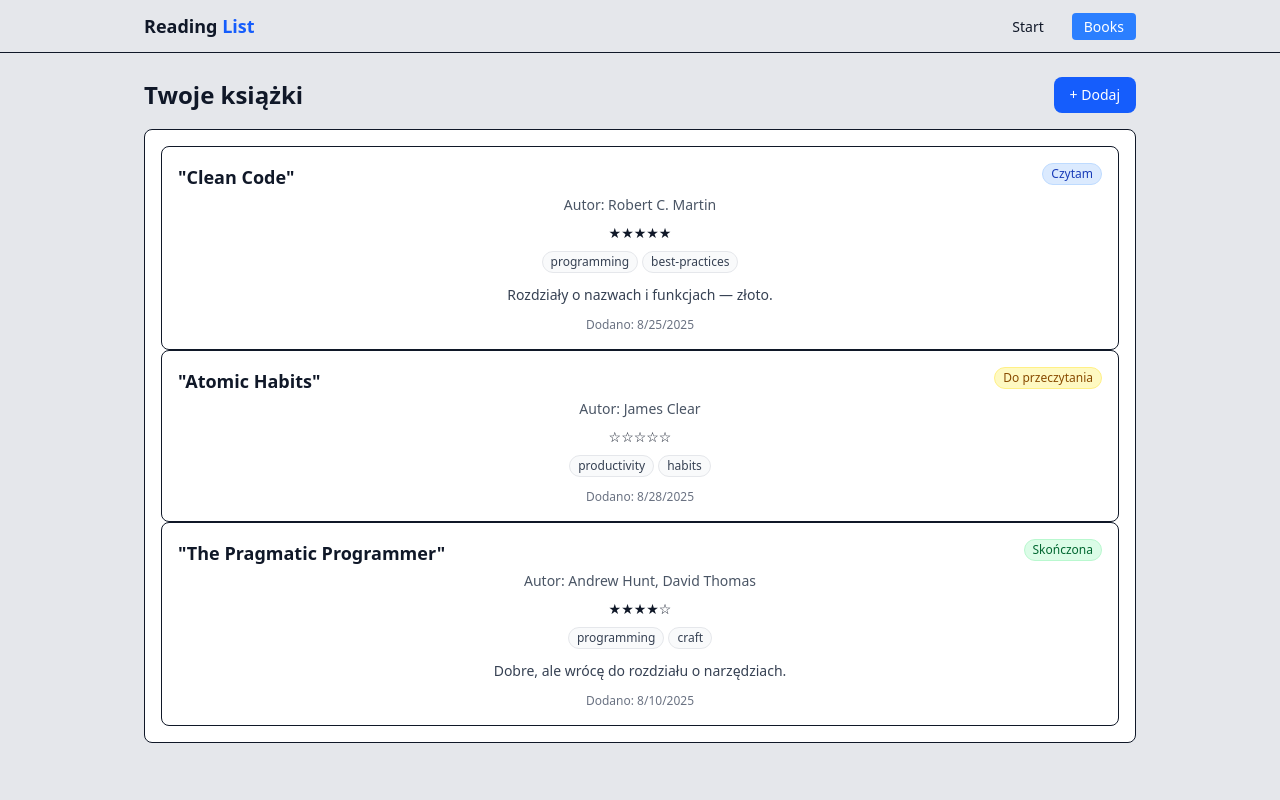
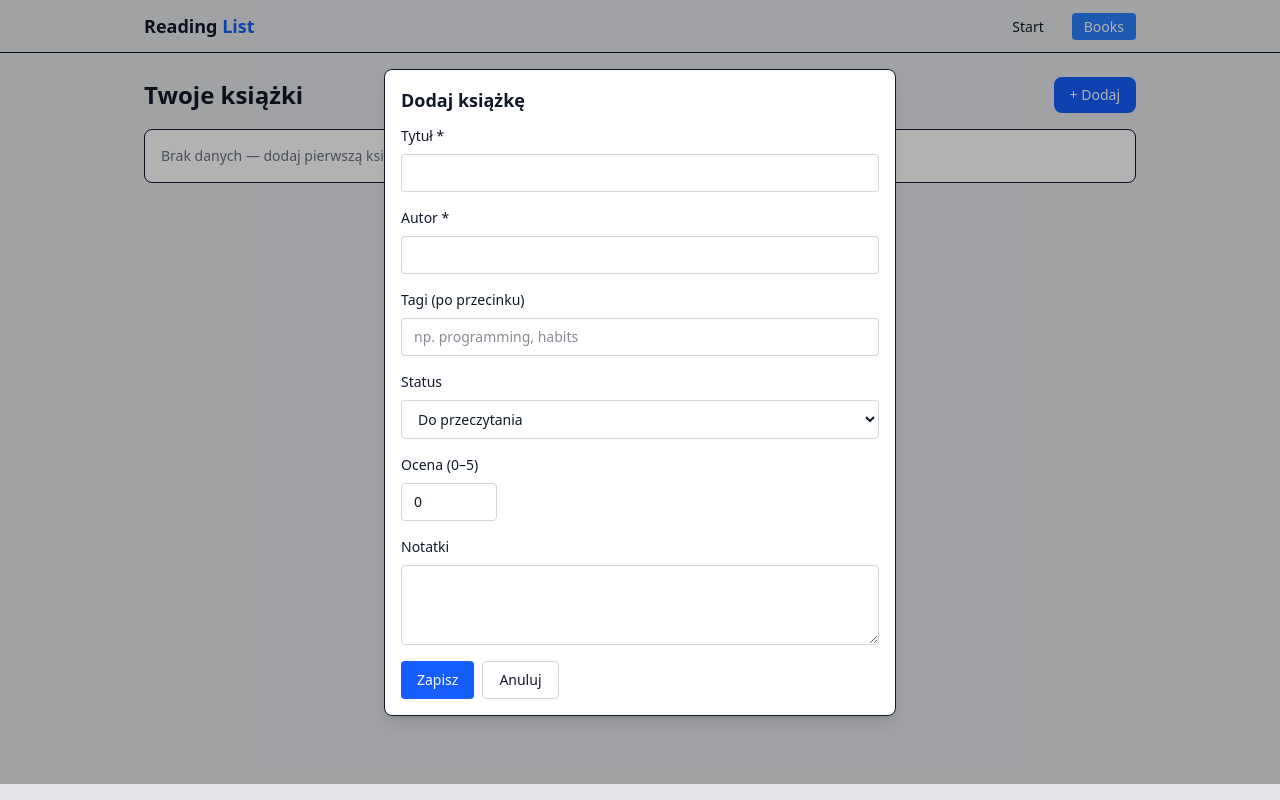
Before and after one commit to BartoszBee/reading-list, a Next.js app: page /books in a window 1280 px wide. Both pictures are taken after a click on the button "+ Dodaj". Built offline with nearby package versions, Linux system fonts and the light colour scheme.

Commit message:
Book form and context added to books page

```diff
--- a/app/books/page.tsx
+++ b/app/books/page.tsx
@@ -1,28 +1,51 @@
 "use client";
+import { useState } from "react";
 import BookCard from "@/components/BookCard";
-import { MOCK_BOOKS } from "@/mock/mock-books";
+import BookForm from "@/components/BookForm";
+import { useBooks } from "@/state/books";
 
 export default function BooksPage() {
+  const { isReady, books } = useBooks();
+  const [adding, setAdding] = useState(false);
+
   return (
     <section className="space-y-4">
       <header className="flex items-center justify-between">
         <h2 className="text-2xl font-semibold">Twoje książki</h2>
         <button
-          className="rounded-lg bg-blue-600 px-4 py-2 text-sm text-white hover:bg-blue-700 cursor-pointer"
+          className="cursor-pointer rounded-lg bg-blue-600 px-4 py-2 text-sm text-white hover:bg-blue-700"
           aria-label="Dodaj książkę"
+          onClick={() => setAdding(true)}
         >
           + Dodaj
         </button>
       </header>
 
+      {/* „Modal” w prostym stylu – kontrolowany przez state */}
+      {adding && (
+        <div
+          role="dialog"
+          aria-modal="true"
+          className="fixed inset-0 z-50 grid place-items-center bg-black/30 p-4"
+        >
+          <div className="w-full max-w-lg rounded-lg border bg-white p-4 shadow-lg">
+            <h3 className="mb-3 text-lg font-semibold">Dodaj książkę</h3>
+            <BookForm
+              onAdded={() => setAdding(false)}
+              onCancel={() => setAdding(false)}
+            />
+          </div>
+        </div>
+      )}
+
       <div className="rounded-lg border bg-white p-4">
-        {MOCK_BOOKS.length === 0 ? (
-          <p className="text-sm text-gray-500">
-            Brak danych — dodaj pierwszą książkę.
-          </p>
+        {!isReady ? (
+          <p className="text-sm text-gray-500">Wczytywanie…</p>
+        ) : books.length === 0 ? (
+          <p className="text-sm text-gray-500">Brak danych — dodaj pierwszą książkę.</p>
         ) : (
-          <ul>
-            {MOCK_BOOKS.map((book) => (
+          <ul className="grid gap-3 sm:grid-cols-2 lg:grid-cols-3">
+            {books.map((book) => (
               <li key={book.id}>
                 <BookCard book={book} />
               </li>
```
